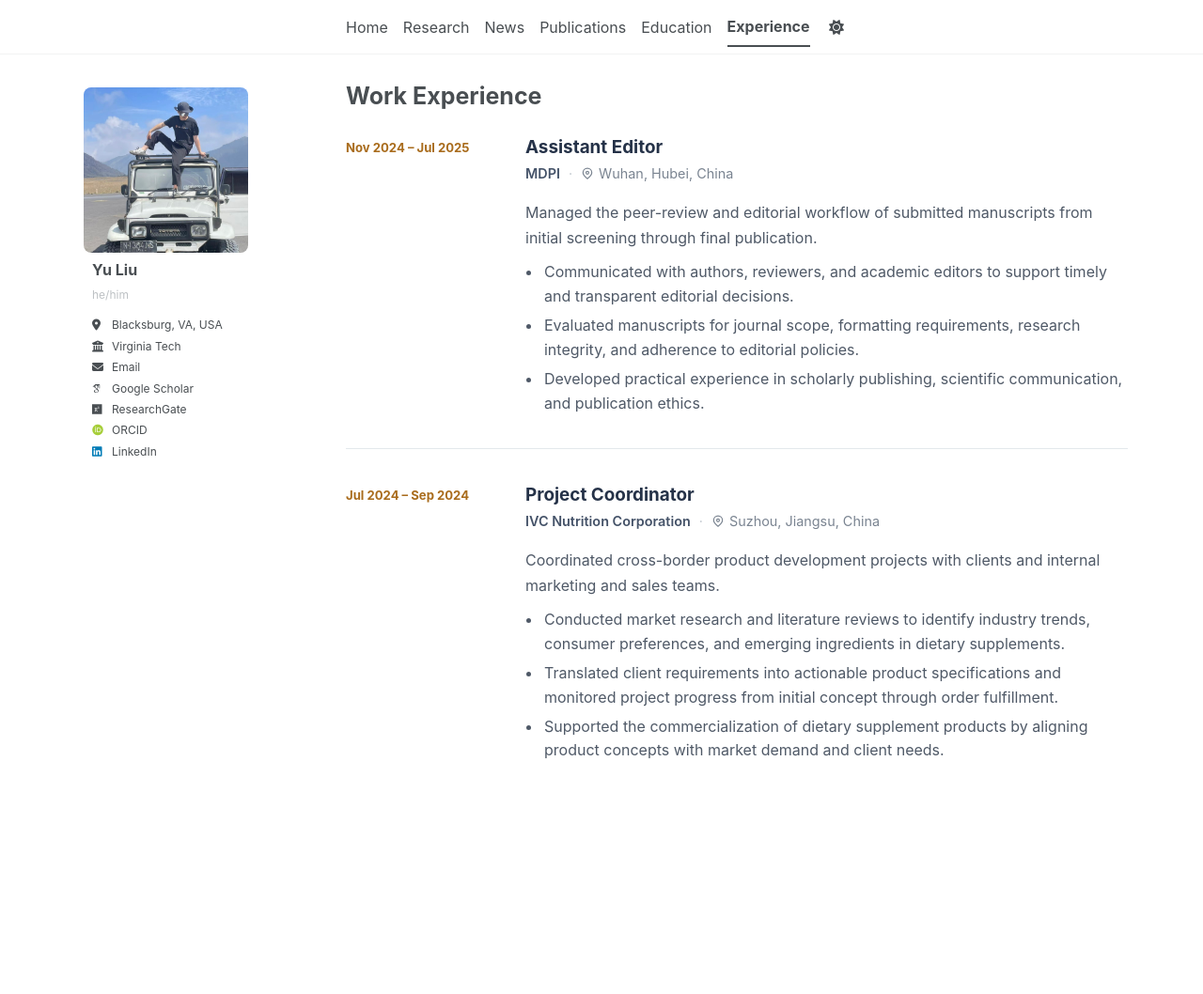
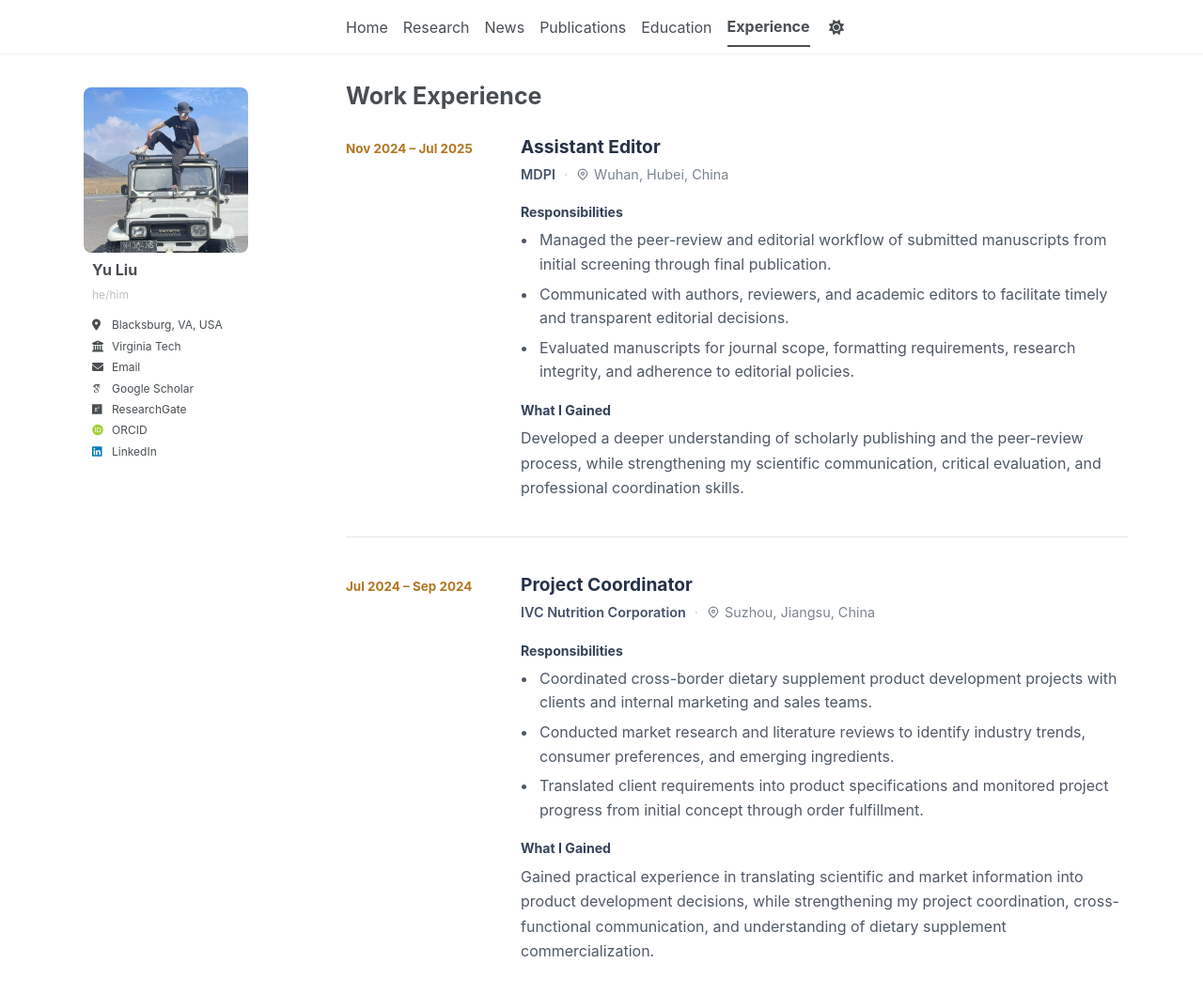
Before and after one commit to yuliu0322/yuliu0322.github.io, a Jekyll site: the page built from _pages/experience.md, in a window 1280 px wide and 1074 px high. Shown: the top 1058 px of the window at 94% size. Built offline with Jekyll 4.4.1, drawn with Linux system fonts in a browser that asks for light colours; some web fonts are replaced; a script bundle is joined from its source files by our own code; library files that are not in the unit come from our copies.

Commit message:
Update experience.md

```diff
--- a/_pages/experience.md
+++ b/_pages/experience.md
@@ -18,12 +18,12 @@ author_profile: true
 
 .experience-entry {
   display: grid;
-  grid-template-columns: 155px minmax(0, 1fr);
+  grid-template-columns: 150px minmax(0, 1fr);
   column-gap: 36px;
 
   width: 100%;
-  padding: 0 0 2.2rem;
-  margin: 0 0 2.2rem;
+  margin: 0 0 2.4rem;
+  padding: 0 0 2.4rem;
 
   border-bottom: 1px solid #e3e8ec;
 }
@@ -42,8 +42,8 @@ author_profile: true
 .experience-date {
   margin: 4px 0 0;
 
-  color: #a96c1d;
-  font-size: 0.82rem;
+  color: #b17622;
+  font-size: 0.84rem;
   font-weight: 700;
   line-height: 1.5;
 
@@ -63,7 +63,7 @@ author_profile: true
   margin: 0 0 5px;
 
   color: #253248;
-  font-size: 1.18rem;
+  font-size: 1.2rem;
   font-weight: 700;
   line-height: 1.35;
 }
@@ -79,7 +79,7 @@ author_profile: true
   align-items: center;
   gap: 5px 9px;
 
-  margin: 0 0 1.1rem;
+  margin: 0 0 1.25rem;
 
   color: #7a8491;
   font-size: 0.9rem;
@@ -122,36 +122,60 @@ author_profile: true
 
 
 /* =========================
-   Description
+   Section labels
    ========================= */
 
-.experience-summary {
-  max-width: 680px;
-
-  margin: 0 0 0.7rem;
-
-  color: #4f5967;
-  line-height: 1.65;
+.experience-section {
+  max-width: 690px;
+  margin-top: 1.1rem;
 }
 
-.experience-details {
-  max-width: 680px;
+.experience-section:first-of-type {
+  margin-top: 0;
+}
 
+.experience-label {
+  margin: 0 0 0.45rem;
+
+  color: #344258;
+  font-size: 0.88rem;
+  font-weight: 700;
+  line-height: 1.4;
+}
+
+
+/* =========================
+   Responsibilities
+   ========================= */
+
+.experience-responsibilities {
   margin: 0;
   padding-left: 1.15rem;
 
   color: #4f5967;
 }
 
-.experience-details li {
-  margin-bottom: 0.35rem;
+.experience-responsibilities li {
+  margin-bottom: 0.38rem;
   padding-left: 0.1rem;
 
   line-height: 1.6;
 }
 
-.experience-details li:last-child {
+.experience-responsibilities li:last-child {
   margin-bottom: 0;
+}
+
+
+/* =========================
+   What I Gained
+   ========================= */
+
+.experience-gained {
+  margin: 0;
+
+  color: #4f5967;
+  line-height: 1.65;
 }
 
 
@@ -188,8 +212,12 @@ html[data-theme="dark"] .experience-divider {
   color: #747d87;
 }
 
-html[data-theme="dark"] .experience-summary,
-html[data-theme="dark"] .experience-details {
+html[data-theme="dark"] .experience-label {
+  color: #e3e8ee;
+}
+
+html[data-theme="dark"] .experience-responsibilities,
+html[data-theme="dark"] .experience-gained {
   color: #c8d0da;
 }
 
@@ -207,8 +235,8 @@ html[data-theme="dark"] .experience-details {
   .experience-entry {
     display: block;
 
-    margin-bottom: 1.8rem;
-    padding-bottom: 1.8rem;
+    margin-bottom: 2rem;
+    padding-bottom: 2rem;
   }
 
   .experience-date {
@@ -224,16 +252,21 @@ html[data-theme="dark"] .experience-details {
   }
 
   .experience-organization {
-    margin-bottom: 0.9rem;
+    margin-bottom: 1.05rem;
 
     font-size: 0.86rem;
   }
 
-  .experience-summary {
-    line-height: 1.6;
+  .experience-section {
+    margin-top: 1rem;
   }
 
-  .experience-details li {
+  .experience-label {
+    font-size: 0.86rem;
+  }
+
+  .experience-responsibilities li,
+  .experience-gained {
     line-height: 1.55;
   }
 
@@ -294,29 +327,52 @@ html[data-theme="dark"] .experience-details {
 
       </p>
 
-      <p class="experience-summary">
-        Managed the peer-review and editorial workflow of submitted
-        manuscripts from initial screening through final publication.
-      </p>
 
-      <ul class="experience-details">
+      <!-- Responsibilities -->
 
-        <li>
-          Communicated with authors, reviewers, and academic editors to
-          support timely and transparent editorial decisions.
-        </li>
+      <div class="experience-section">
 
-        <li>
-          Evaluated manuscripts for journal scope, formatting requirements,
-          research integrity, and adherence to editorial policies.
-        </li>
+        <h3 class="experience-label">
+          Responsibilities
+        </h3>
 
-        <li>
-          Developed practical experience in scholarly publishing,
-          scientific communication, and publication ethics.
-        </li>
+        <ul class="experience-responsibilities">
 
-      </ul>
+          <li>
+            Managed the peer-review and editorial workflow of submitted
+            manuscripts from initial screening through final publication.
+          </li>
+
+          <li>
+            Communicated with authors, reviewers, and academic editors to
+            facilitate timely and transparent editorial decisions.
+          </li>
+
+          <li>
+            Evaluated manuscripts for journal scope, formatting requirements,
+            research integrity, and adherence to editorial policies.
+          </li>
+
+        </ul>
+
+      </div>
+
+
+      <!-- What I Gained -->
+
+      <div class="experience-section">
+
+        <h3 class="experience-label">
+          What I Gained
+        </h3>
+
+        <p class="experience-gained">
+          Developed a deeper understanding of scholarly publishing and the
+          peer-review process, while strengthening my scientific communication,
+          critical evaluation, and professional coordination skills.
+        </p>
+
+      </div>
 
     </div>
 
@@ -372,31 +428,54 @@ html[data-theme="dark"] .experience-details {
 
       </p>
 
-      <p class="experience-summary">
-        Coordinated cross-border product development projects with clients
-        and internal marketing and sales teams.
-      </p>
 
-      <ul class="experience-details">
+      <!-- Responsibilities -->
 
-        <li>
-          Conducted market research and literature reviews to identify
-          industry trends, consumer preferences, and emerging ingredients
-          in dietary supplements.
-        </li>
+      <div class="experience-section">
 
-        <li>
-          Translated client requirements into actionable product
-          specifications and monitored project progress from initial
-          concept through order fulfillment.
-        </li>
+        <h3 class="experience-label">
+          Responsibilities
+        </h3>
 
-        <li>
-          Supported the commercialization of dietary supplement products
-          by aligning product concepts with market demand and client needs.
-        </li>
+        <ul class="experience-responsibilities">
 
-      </ul>
+          <li>
+            Coordinated cross-border dietary supplement product development
+            projects with clients and internal marketing and sales teams.
+          </li>
+
+          <li>
+            Conducted market research and literature reviews to identify
+            industry trends, consumer preferences, and emerging ingredients.
+          </li>
+
+          <li>
+            Translated client requirements into product specifications and
+            monitored project progress from initial concept through order
+            fulfillment.
+          </li>
+
+        </ul>
+
+      </div>
+
+
+      <!-- What I Gained -->
+
+      <div class="experience-section">
+
+        <h3 class="experience-label">
+          What I Gained
+        </h3>
+
+        <p class="experience-gained">
+          Gained practical experience in translating scientific and market
+          information into product development decisions, while strengthening
+          my project coordination, cross-functional communication, and
+          understanding of dietary supplement commercialization.
+        </p>
+
+      </div>
 
     </div>
 
```
